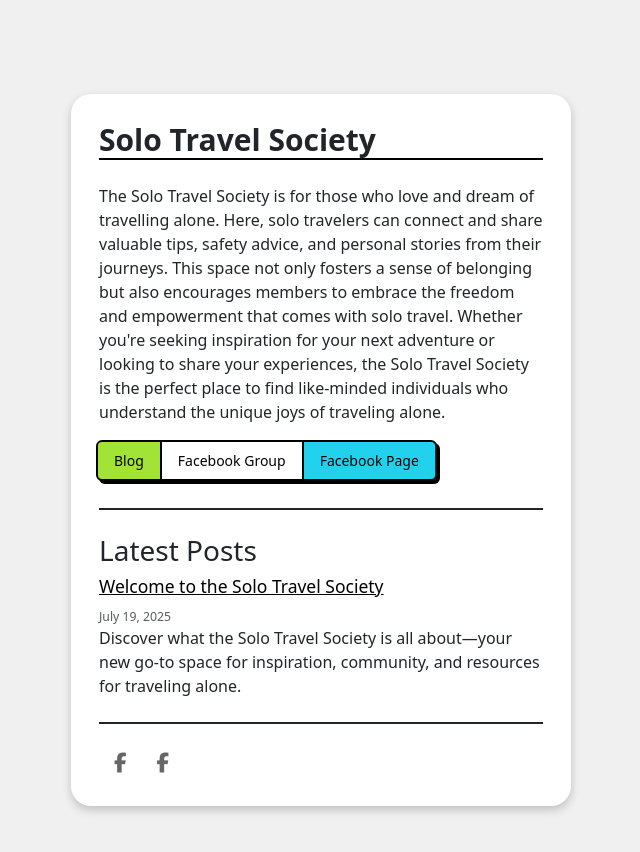
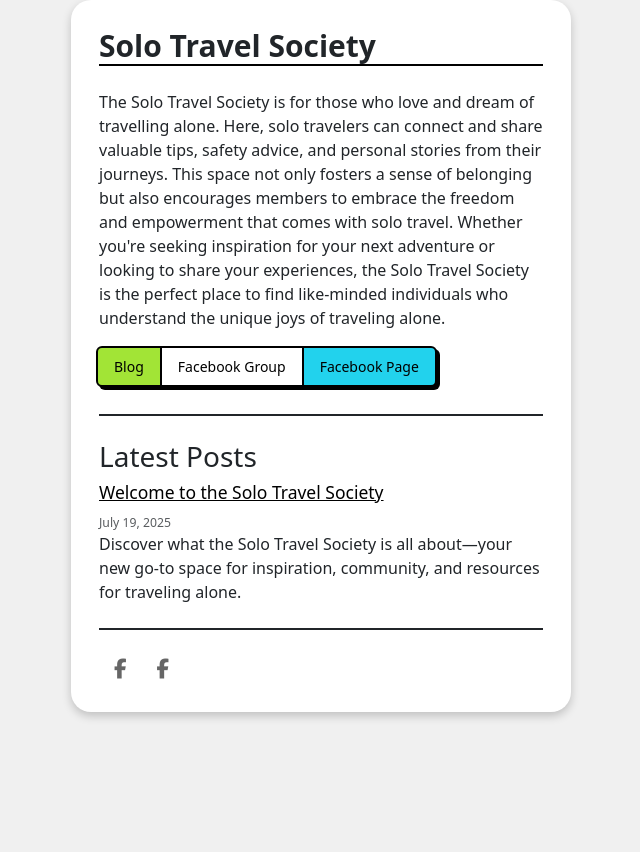
Before and after one commit to solotravelsociety/solotravelsociety.com, a Jekyll site: the page built from index.md, in a window 1280 px wide. Shown: the top 852 px of the page, without its empty margins (319-959 px from the left). Built offline with Jekyll 4.4.1, drawn with Linux system fonts in a browser that asks for light colours; nearby versions of some CDN libraries.

Commit message:
Update style.css

```diff
--- a/assets/css/style.css
+++ b/assets/css/style.css
@@ -1,11 +1,5 @@
 body {
-  display: flex;
-  align-items: center;
-  justify-content: center;
-  min-height: 100vh;
-  margin: 0;
   background-color: #f0f0f0;
-  position: relative;
 }
 
 .container-md {
```
